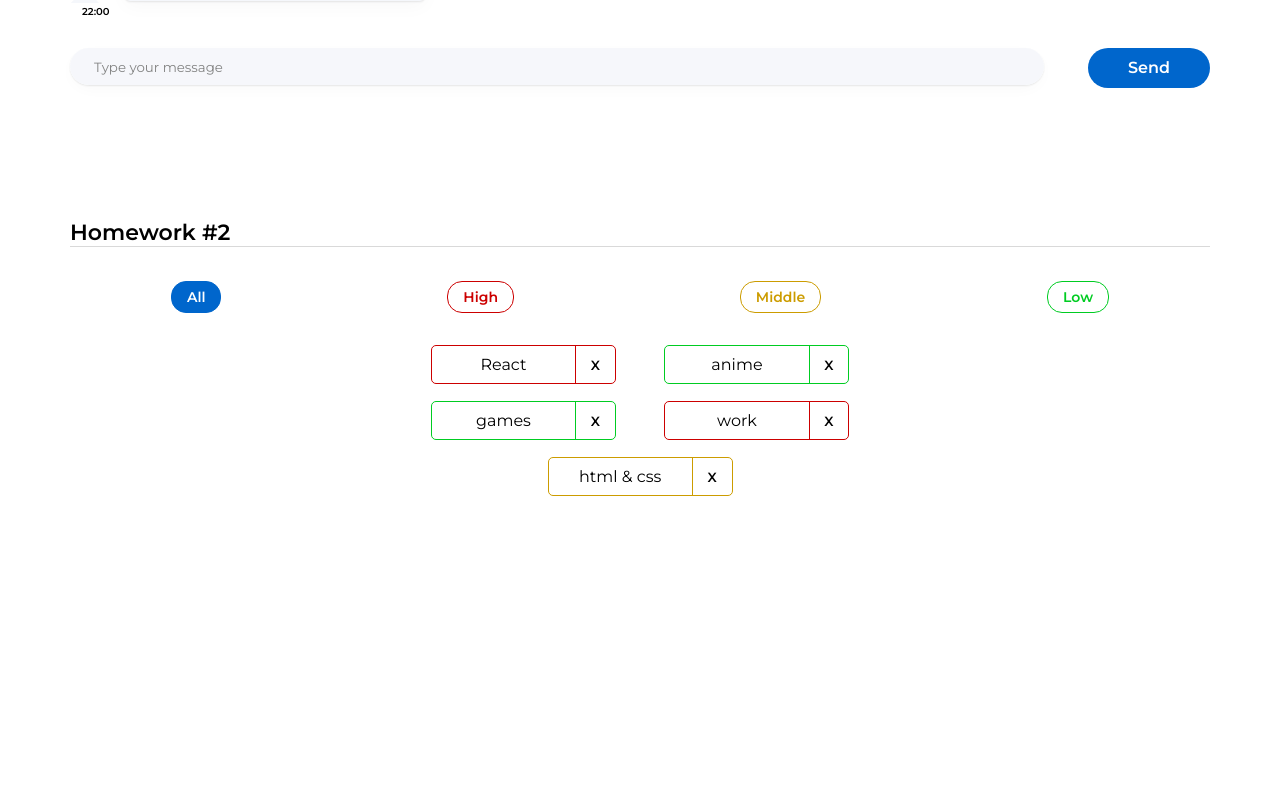
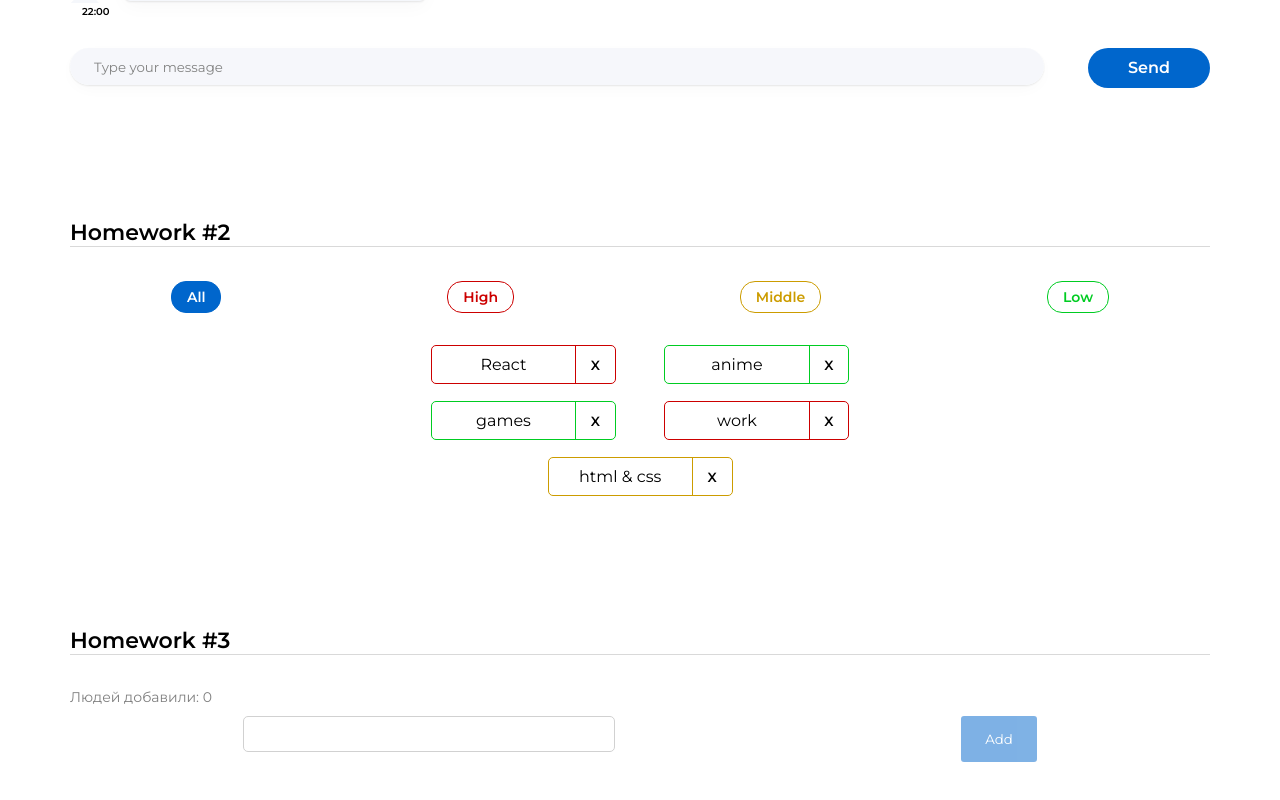
Before and after one commit to w1llow1sp/autotest-hw, a React (Create React App) app: page / in a window 1280 px wide. Shown: the part 364-1164 px from the top of the page. Before the commit the page ends 860 px from the top, so only its background shows below. Built offline with nearby package versions, Linux system fonts and the light colour scheme.

Commit message:
added solution of HW3

```diff
--- a/src/s1-main/App.tsx
+++ b/src/s1-main/App.tsx
@@ -2,6 +2,7 @@
 import s from './App.module.css'
 import HW1 from '../s2-homeworks/hw01/HW1'
 import HW2 from "../s2-homeworks/hw02/HW2";
+import HW3 from "../s2-homeworks/hw03/HW3";
 
 function App() {
     return (
@@ -9,13 +10,13 @@
             <HW1/>
             {/*раскомментировать по ходу выполнения*/}
             <HW2/>
-            {/*<HW3/>*/}
+            <HW3/>
             {/*<HW4/>*/}
 
             {/*при выполнении дз 5 и более - закомментировать здесь дз 1-4, так как они есть внутри дз 5*/}
             {/*<HW5/>*/}
         </div>
-    )
+    );
 }
 
 export default App
--- a/src/s2-homeworks/hw03/Greeting.module.css
+++ b/src/s2-homeworks/hw03/Greeting.module.css
@@ -1,35 +1,94 @@
 .greetingForm {
+    margin: 0;
+    padding-bottom: 3rem;
 }
 
 .inputAndButtonContainer {
+   display: flex;
+    flex-direction: row;
+    flex-wrap: wrap;
+    align-content: flex-start;
+
 }
 
 .error {
+    padding-top: 10px;
+    font-style: normal;
+    font-weight: 400;
+    font-size: 14px;
+    line-height: 17px;
+    /* identical to box height */
+
+    color: #CC0000;
 }
 
 .input {
+
+    width: 372px;
+    height: 36px;
+    padding: 8px;
+    border: 1px solid #D1D1D1;
+    border-radius: 5px;
+    outline: none;
 }
 
 .input:focus {
+    width: 372px;
+    height: 36px;
+    padding: 8px;
+    border: 1px solid #D1D1D1;
+    border-radius: 5px;
+    outline: none;
 }
 
 .errorInput {
+    width: 372px;
+    height: 36px;
+    padding: 8px;
+    border: 1px solid #CC0000;
+    border-radius: 5px;
+    outline: none;
 }
 
 .button {
+    background: #0066CC;
+    border-radius: 3px;
+    padding: 8px 24px;
+    color: #FFFFFF;
+    border: none;
 }
 
 .button:focus {
+    border: none;
 }
 
 .button:active {
+    border: none;
 }
 
 .button:disabled {
+    background: #0066CC;
+    opacity: 0.5;
 }
 
 .text {
+    padding-bottom: 10px;
+    font-style: normal;
+    font-weight: 400;
+    font-size: 14px;
+    line-height: 17px;
+    /* identical to box height */
+
+
+    color: rgba(0, 0, 0, 0.5);
 }
 
 .greeting {
+    padding-top: 10px;
+    font-style: normal;
+    font-weight: 500;
+    font-size: 14px;
+    line-height: 17px;
+    /* identical to box height */
+    color: #000000;
 }
--- a/src/s2-homeworks/hw03/Greeting.tsx
+++ b/src/s2-homeworks/hw03/Greeting.tsx
@@ -2,14 +2,14 @@
 import s from './Greeting.module.css'
 
 type GreetingPropsType = {
-    name: any // need to fix any
-    setNameCallback: any // need to fix any
-    addUser: any // need to fix any
-    onBlur: any // need to fix any
-    onEnter: any // need to fix any
-    error: any // need to fix any
-    totalUsers: any // need to fix any
-    lastUserName?: any // need to fix any
+    name: string // need to fix any
+    setNameCallback: (e:ChangeEvent<HTMLInputElement>)=>void // need to fix any
+    addUser: ()=>void // need to fix any
+    onBlur: ()=>void  // need to fix any
+    onEnter: (e:KeyboardEvent<HTMLInputElement>)=>void  // need to fix any
+    error: string // need to fix any
+    totalUsers: number // need to fix any
+    lastUserName?: string // need to fix any
 }
 
 // презентационная компонента (для верстальщика)
@@ -25,7 +25,7 @@
         lastUserName,
     } // деструктуризация пропсов
 ) => {
-    const inputClass = s.errorInput // need to fix with (?:)
+    const inputClass =error ? s.errorInput : s.input// need to fix with (?:)
 
     return (
         <div id={'hw3-form'} className={s.greetingForm}>
@@ -57,7 +57,7 @@
                     className={s.button}
                     disabled={!name.trim()}
                 >
-                    add
+                    Add
                 </button>
             </div>
 
--- a/src/s2-homeworks/hw03/GreetingContainer.tsx
+++ b/src/s2-homeworks/hw03/GreetingContainer.tsx
@@ -3,18 +3,31 @@
 import { UserType } from './HW3'
 
 type GreetingContainerPropsType = {
-    users: any // need to fix any
-    addUserCallback: any // need to fix any
+    users: Array<UserType> // need to fix any
+    addUserCallback: (name:string)=>void // need to fix any
 }
 
-export const pureAddUser = (name: any, setError: any, setName: any, addUserCallback: any) => {
+export const pureAddUser = (name: string, setError:(a:string) => void, setName:(b:string)=> void ,addUserCallback: (name:string)=>void) => {
     // если имя пустое - показать ошибку, иначе - добавить юзера и очистить инпут
+    // такс, проверим, есть ли у нас длина строки. Если нет - кидаем ошибку. Если да
+    if (name.trim()!==''){
+        addUserCallback(name)
+        setName('')
+    } else {
+        setError('Ошибка! Введите имя!')
+    }
 }
 
-export const pureOnBlur = (name: any, setError: any) => { // если имя пустое - показать ошибку
+export const pureOnBlur = (name: string, setError:(a:string) => void) => {
+    // если имя пустое - показать ошибку
+    if (name.trim()=='') {
+        setError('Ошибка! Введите имя!')
+    }
 }
 
-export const pureOnEnter = (e: any, addUser: any) => { // если нажата кнопка Enter - добавить
+export const pureOnEnter = (e: KeyboardEvent<HTMLInputElement>, addUser:()=>void) => {
+   if (e.key==='Enter') {addUser()}
+    // если нажата кнопка Enter - добавить
 }
 
 // более простой и понятный для новичков
@@ -26,11 +39,11 @@
     addUserCallback,
 }) => {
     // деструктуризация пропсов
-    const [name, setName] = useState<any>('') // need to fix any
-    const [error, setError] = useState<any>('') // need to fix any
+    const [name, setName] = useState<string>('') // need to fix any
+    const [error, setError] = useState<string>('') // need to fix any
 
-    const setNameCallback = (e: any) => { // need to fix any
-        setName('some name') // need to fix
+    const setNameCallback = (e: ChangeEvent<HTMLInputElement>) => { // need to fix any
+        setName(e.currentTarget.value) // need to fix
 
         error && setError('')
     }
@@ -46,8 +59,11 @@
         pureOnEnter(e, addUser)
     }
 
-    const totalUsers = 0 // need to fix
-    const lastUserName = 'some name' // need to fix
+    // считаем длинну добавленных пользователей. Удобно через lenght
+    const totalUsers = users.length // need to fix
+    //А тут нам надо дернуть послежнее имя большователя и проверить, мы вообще чет добавляли.
+    // если да -- то выводим, если нет -- пустая строчка.
+   const lastUserName = users.length ? users[users.length -1].name : '' // need to fix
 
     return (
         <Greeting
--- a/src/s2-homeworks/hw03/HW3.tsx
+++ b/src/s2-homeworks/hw03/HW3.tsx
@@ -3,7 +3,7 @@
 import s2 from '../../s1-main/App.module.css'
 import GreetingContainer from './GreetingContainer'
 
-/*
+/*Done:
 * 1 - описать тип UserType
 * 2 - указать нужный тип в useState с users
 * 3 - дописать типы и логику функции pureAddUserCallback и проверить её тестами
@@ -13,26 +13,30 @@
 * 7 - в файле GreetingContainer.tsx дописать логику функций pureAddUser, pureOnBlur, pureOnEnter и проверить их тестами
 * 8 - в файле GreetingContainer.tsx вычислить количество добавленных и имя последнего (totalUsers, lastUserName)
 * 9 - в файле Greeting.tsx дописать типизацию пропсов
+*/
+
+/*
 * 10 - в файле Greeting.tsx вычислить inputClass в зависимости от наличия ошибки
 * 11 - сделать стили в соответствии с дизайном
 * */
 
 // types
 export type UserType = {
-    _id: any // need to fix any
-    name: any // need to fix any
+    _id: string // need to fix any
+    name: string // need to fix any
 }
 
-export const pureAddUserCallback = (name: any, setUsers: any, users: any) => { // need to fix any
+export const pureAddUserCallback = (name: string, setUsers:(user:Array<UserType>)=>void, users: Array<UserType>) => { // need to fix any
     const user = { // need to fix
+      _id:v1(), name:name
     }
     setUsers([...users, user])
 }
 
 const HW3 = () => {
-    const [users, setUsers] = useState<any>([]) // need to fix any
+    const [users, setUsers] = useState<Array<UserType>>([]) // need to fix any
 
-    const addUserCallback = (name: any) => { // need to fix any
+    const addUserCallback = (name: string) => { // need to fix any
         pureAddUserCallback(name, setUsers, users)
     }
 
```
